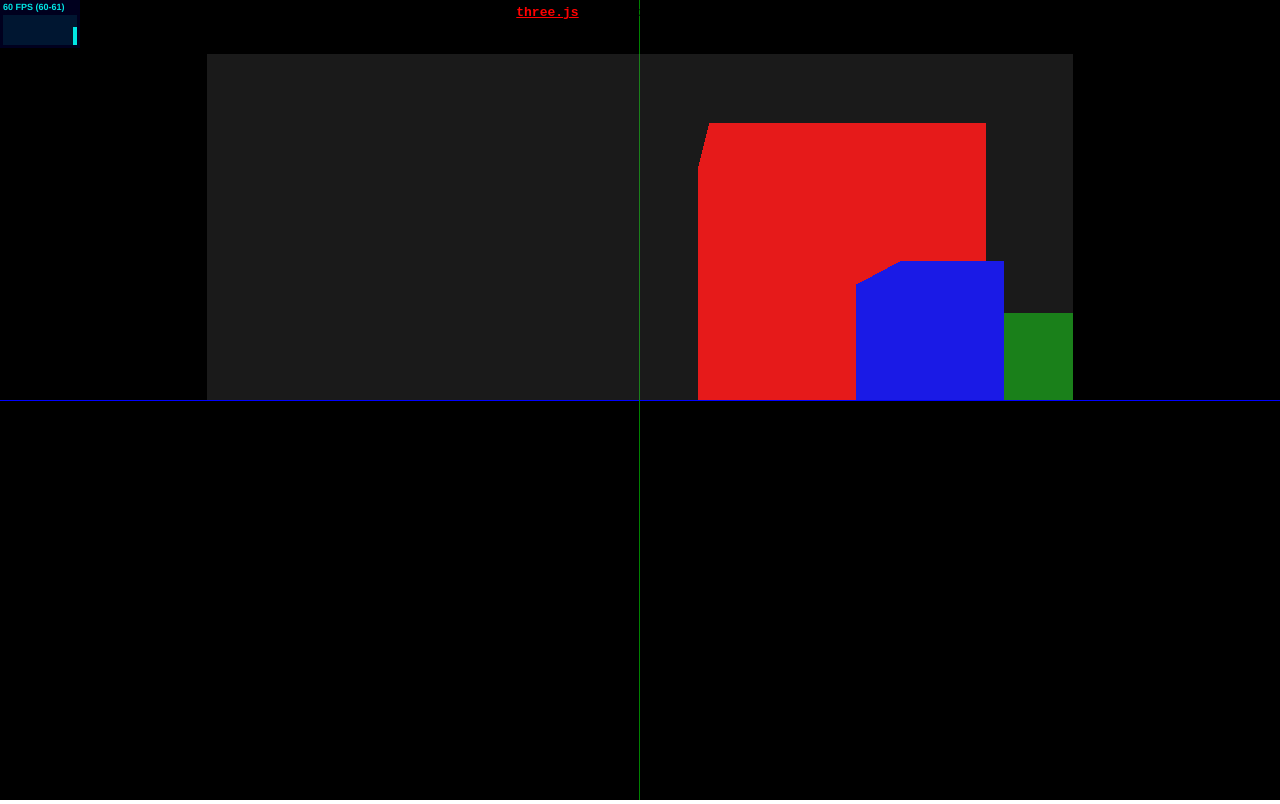
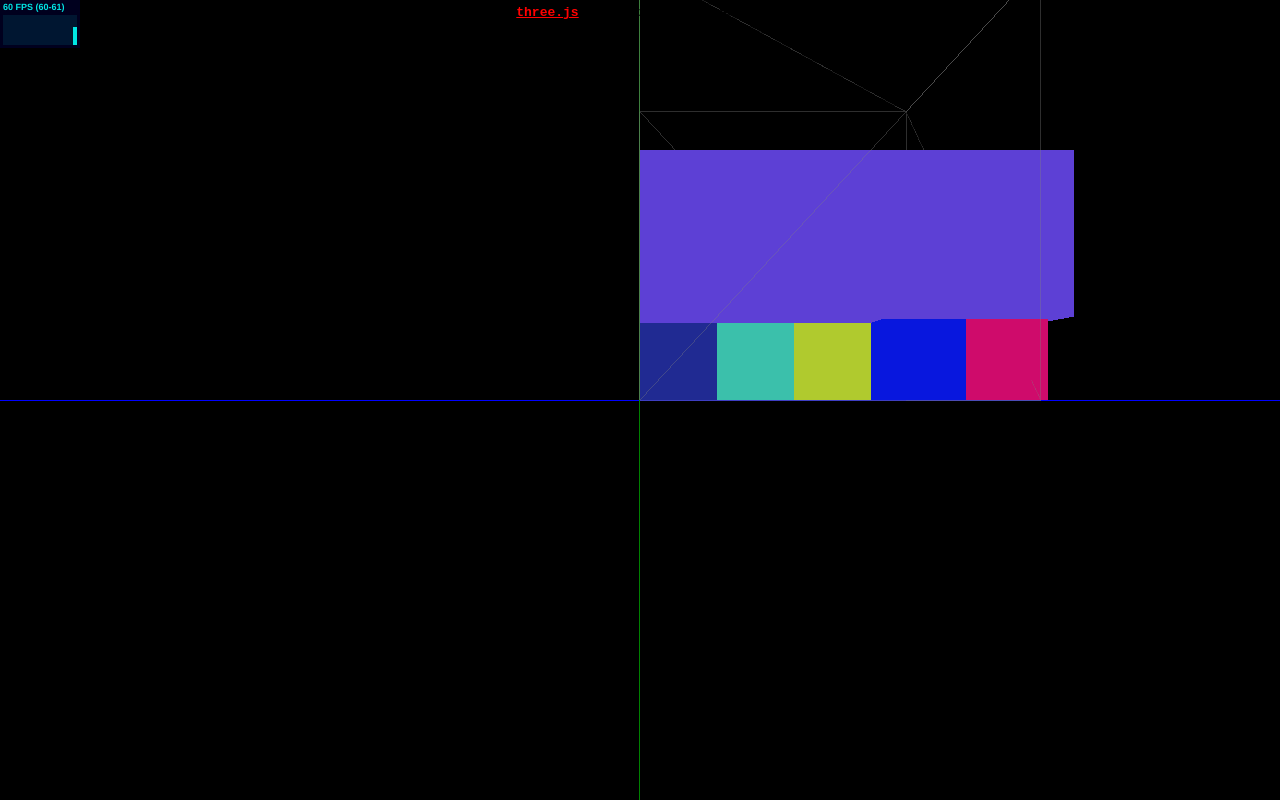
Before and after one commit to ilshatfattakhov/ilshatfattakhov.github.io, a plain HTML site: page cargo-packing/packing-viz.html in a window 1280 px wide. Drawn offline with Linux system fonts and the light colour scheme.

Commit message:
Adds addBox function. Draw calculated boxes

```diff
--- a/cargo-packing/packing-viz.html
+++ b/cargo-packing/packing-viz.html
@@ -44,7 +44,8 @@
 
 		<script src="js/Detector.js"></script>
 		<script src="js/stats.min.js"></script>
-
+<!-- 		<script src="js/dat.gui.min.js"></script>
+		<script src="js/material.js"></script> -->
 		<script>
 
 			if ( ! Detector.webgl ) Detector.addGetWebGLMessage();
@@ -58,11 +59,12 @@
 
 			function init() {
 
+
 				scene = new THREE.Scene();
 				//scene.fog = new THREE.FogExp2( 0xcccccc, 0.002 );
 
 				renderer = new THREE.WebGLRenderer();
-				renderer.setClearColor( '0xcccccc' );
+				renderer.setClearColor( '0xFFFFFF' );
 				renderer.setPixelRatio( window.devicePixelRatio );
 				renderer.setSize( window.innerWidth, window.innerHeight );
 
@@ -117,51 +119,59 @@
 				scene.add( lineZ );
 
 				//сам грузовой контейнер
-				var containerHeight = 200;
-				var containerLenght = 500;
-				var containerWidth = 200;
-				var geometry = new THREE.BoxGeometry( containerLenght, containerHeight, containerWidth);
-				var material = new THREE.MeshBasicMaterial( { transparent : true, opacity : 0.2, color : 'gray' } );
+				var containerHeight = 104*2;
+				var containerLenght = 96*2;
+				var containerWidth = 84*2;
+				var geometry = new THREE.BoxGeometry( containerLenght, containerHeight, containerWidth, 0, 0, 0);
+				var material = new THREE.MeshBasicMaterial( {wireframe : true, wireframeLinewidth:3, transparent : true, opacity : 0.2, color : 'gray' } );
 				containerMain = new THREE.Mesh( geometry, material );
+				containerMain.position.x = containerLenght/2;
 				containerMain.position.y = containerHeight/2;
+				containerMain.position.z = containerWidth/2;
+
 				scene.add( containerMain );
-				//коробки
-
-				var box3L = 40;
-				var box3H = 50;
-				var box3W = 100;
-				var geometry = new THREE.BoxGeometry( box3L, box3H, box3W );
-				var material = new THREE.MeshBasicMaterial( { color: 'green' } );
-				box3 = new THREE.Mesh( geometry, material );
-				box3.position.y = box3H/2;
-				box3.position.x = containerLenght/2-box3L/2;
-				box3.position.z = containerWidth/2-box3W/2;
-				scene.add( box3 );
-
-				var box2L = 60;
-				var box2H = 80;
-				var box2W = 80;
-				var geometry = new THREE.BoxGeometry( box2L, box2H, box2W );
-				var material = new THREE.MeshBasicMaterial( { color: 'blue' } );
-				box2 = new THREE.Mesh( geometry, material );
-				box2.position.y = box2H/2;
-				box2.position.x = containerLenght/2 - box3L - box2L/2;
-				box2.position.z = containerWidth/2 - box2W/2;
-				scene.add( box2 );
-
-				var box1L = 200;
-				var box1H = 200;
-				var box1W = 100;
-				var geometry = new THREE.BoxGeometry( box1L, box1H, box1W );
-				var material = new THREE.MeshBasicMaterial( { color: 'red' } );
-				box1 = new THREE.Mesh( geometry, material );
-				box1.position.y = box1H/2;
-				box1.position.x = containerLenght/2 - box1L/2;
-				box1.position.z = -(containerWidth/2 - box1W/2);
-				scene.add( box1 );
 
 
+				//добавляем массово коробки
+				//массив с коробками
+				boxes = [
+					[0, 0, 0, 60, 20, 10],
+					[60, 0, 0, 20, 20, 20],
+					[80, 0, 0, 20, 20, 20],
+					[0, 0, 10, 60, 20, 10],
+					[0, 0, 20, 60, 20, 10],
+					[60, 0, 20, 20, 20, 20],
+					[80, 0, 20, 20, 20, 20],
+					[0, 0, 30, 60, 20, 10],
+					[0, 0, 40, 60, 20, 10],
+					[60, 0, 40, 20, 20, 20],
+					[80, 0, 40, 20, 20, 20],
+					[40, 0, 50, 20, 20, 20],
+					[20, 0, 50, 20, 20, 20],
+					[0, 0, 50, 20, 20, 20],
+					[60, 0, 60, 20, 20, 20],
+					[80, 0, 60, 20, 20, 20],
+					[0, 20, 0, 20, 20, 20],
+					[20, 20, 0, 20, 20, 20],
+					[40, 20, 0, 20, 20, 20],
+					[60, 20, 0, 20, 20, 20],
+					[80, 20, 0, 20, 20, 20],
+					[0, 20, 20, 20, 20, 20],
+					[20, 20, 20, 20, 20, 20],
+					[40, 20, 20, 20, 20, 20],
+					[60, 20, 20, 20, 20, 20],
+					[80, 20, 20, 20, 20, 20],
+					[0, 20, 40, 20, 20, 20],
+					[0, 20, 60, 104, 40, 24]
+					];
 
+				var m = 2; //увеличиваем масштаб в m раз
+
+				//и сами коробки
+				for (var b = 0; b < boxes.length; b +=1 ) {
+					console.log(boxes[b]);
+					addBox(boxes[b][0]*m,boxes[b][1]*m,boxes[b][2]*m,boxes[b][3]*m,boxes[b][4]*m,boxes[b][5]*m);
+				}
 
 
 				// lights
@@ -217,6 +227,16 @@
 				renderer.render( scene, camera );
 
 			}
+			function addBox(cX, cY, cZ, L, H, W){
+				var geometry = new THREE.BoxGeometry( L, H, W );
+				var color = new THREE.Color( Math.random(), Math.random(), Math.random() )
+				var material = new THREE.MeshBasicMaterial( { color: color} );
+				box = new THREE.Mesh( geometry, material );
+				box.position.x = L/2 + cX;
+				box.position.y = H/2 + cY;
+				box.position.z = W/2 + cZ;
+				scene.add( box );
+			}
 
 		</script>
 
```
Also changed, not shown: 1 other file.
